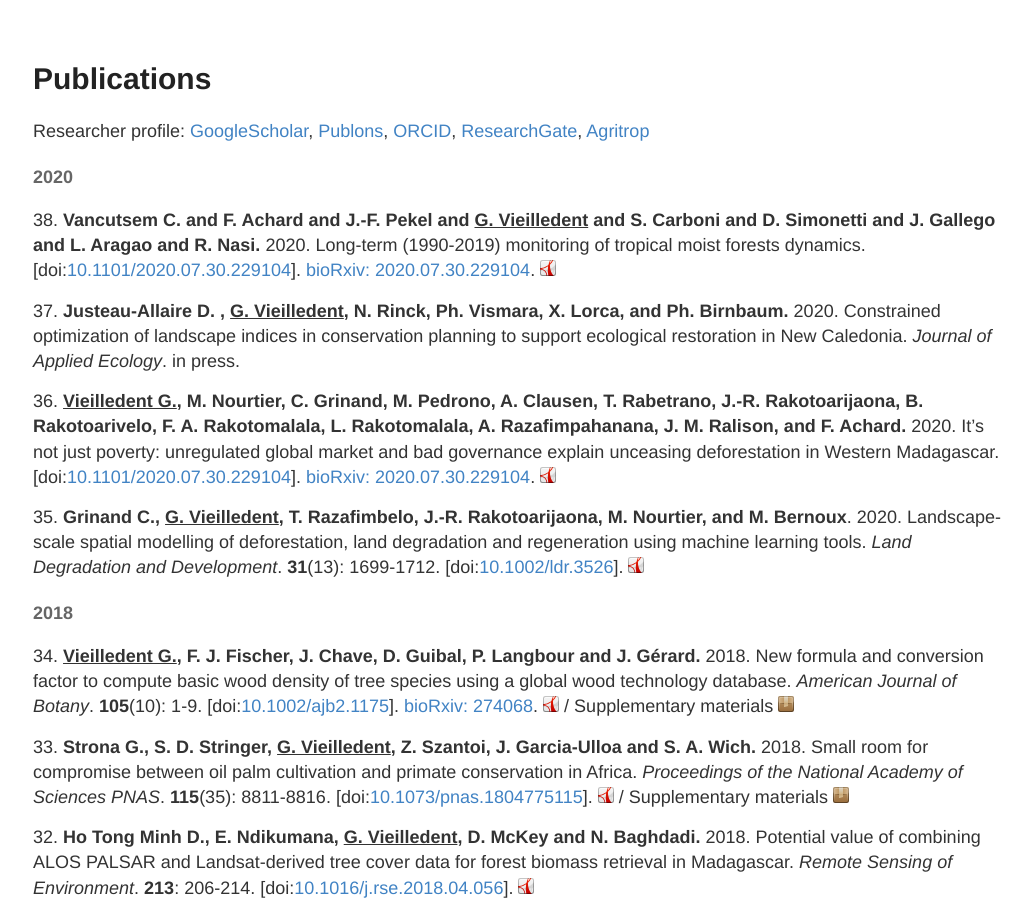
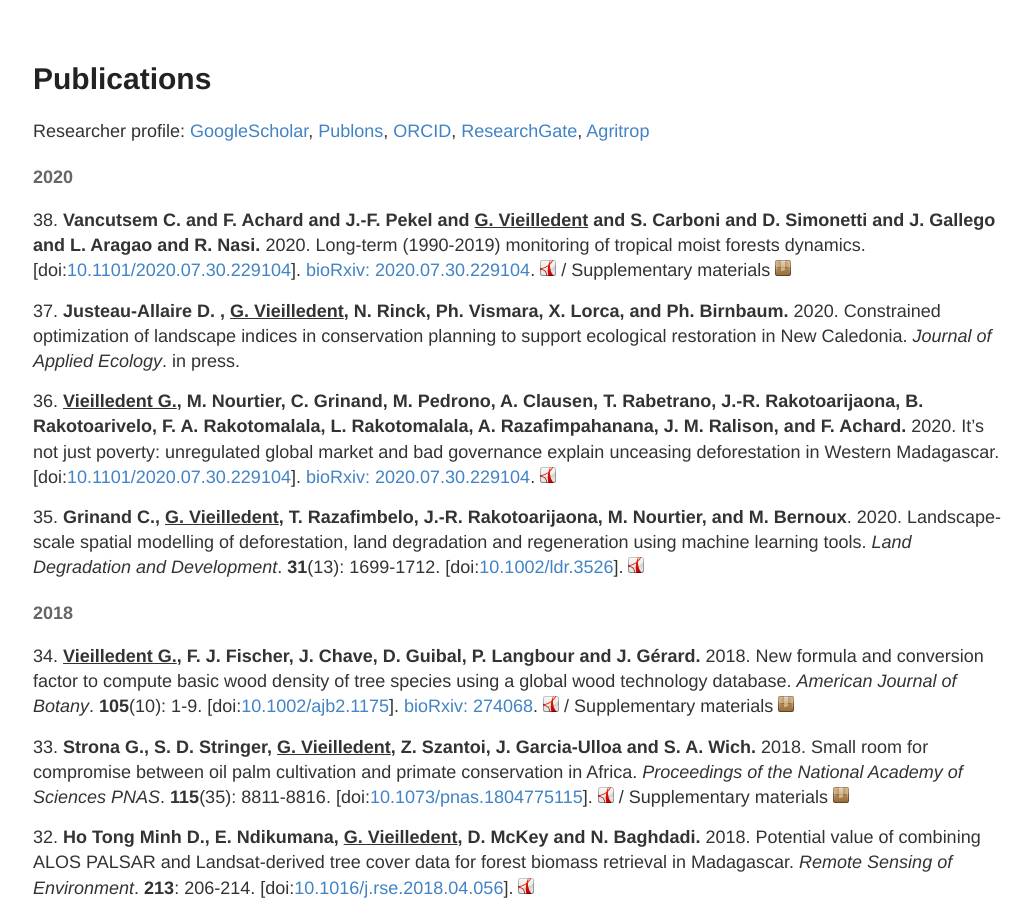
Before and after one commit to ghislainv/ghislainv.github.io, a Jekyll site: the page built from publications.md, in a window 1280 px wide and 900 px high, scrolled down 372 px. Shown: the whole window, without its empty margins (117-1146 px from the left). Built offline with Jekyll 4.4.1, drawn with Linux system fonts in a browser that asks for light colours; comment, search, counter and statistics services are not loaded.

Commit message:
Add sm for Vancutsem2020

```diff
--- a/publications.md
+++ b/publications.md
@@ -19,6 +19,8 @@ Researcher profile:
 \[doi:[10.1101/2020.07.30.229104](https://doi.org/10.1101/2020.09.17.295774)\].
 [bioRxiv: 2020.07.30.229104](https://doi.org/10.1101/2020.09.17.295774).
 [![manuscript in pdf](/images/logos/logo-pdf.png "manuscript in pdf")](/publications/Vancutsem2020-bioRxiv.pdf)
+/
+Supplementary materials [![supplements](/images/logos/logo-zip.png "supplements")](/publications/Vancutsem2020-bioRxiv-SM.pdf)
 
 37\. **Justeau-Allaire D. , <span style="text-decoration: underline;">G. Vieilledent</span>, N. Rinck, Ph. Vismara, X. Lorca, and Ph. Birnbaum.** 2020. Constrained optimization of landscape indices in conservation planning to support ecological restoration in New Caledonia. _Journal of Applied Ecology_. in press.
 
```
Also changed, not shown: 1 other file.
